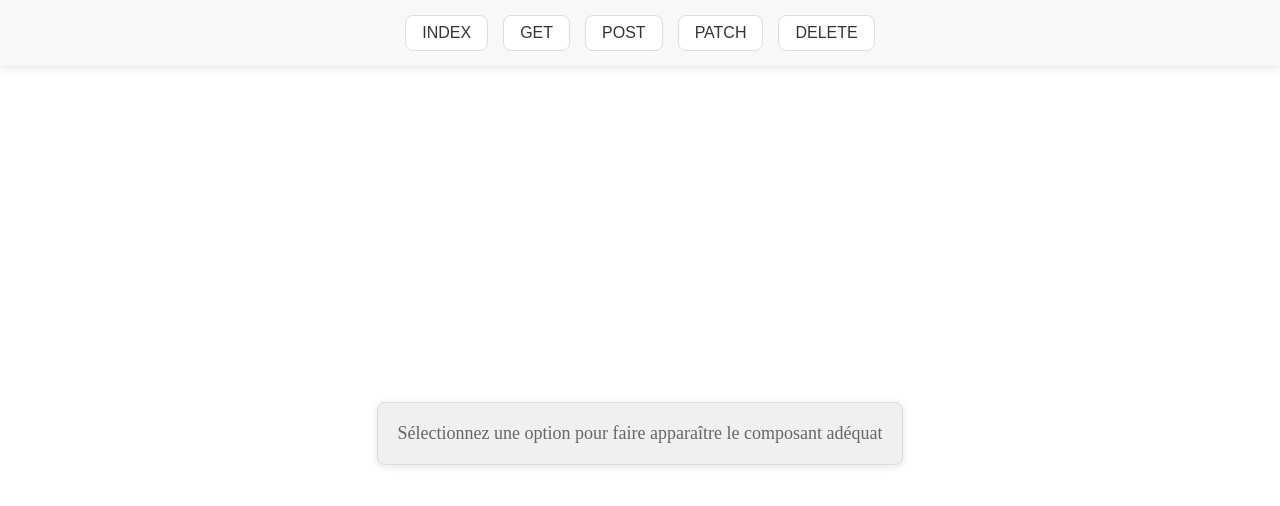
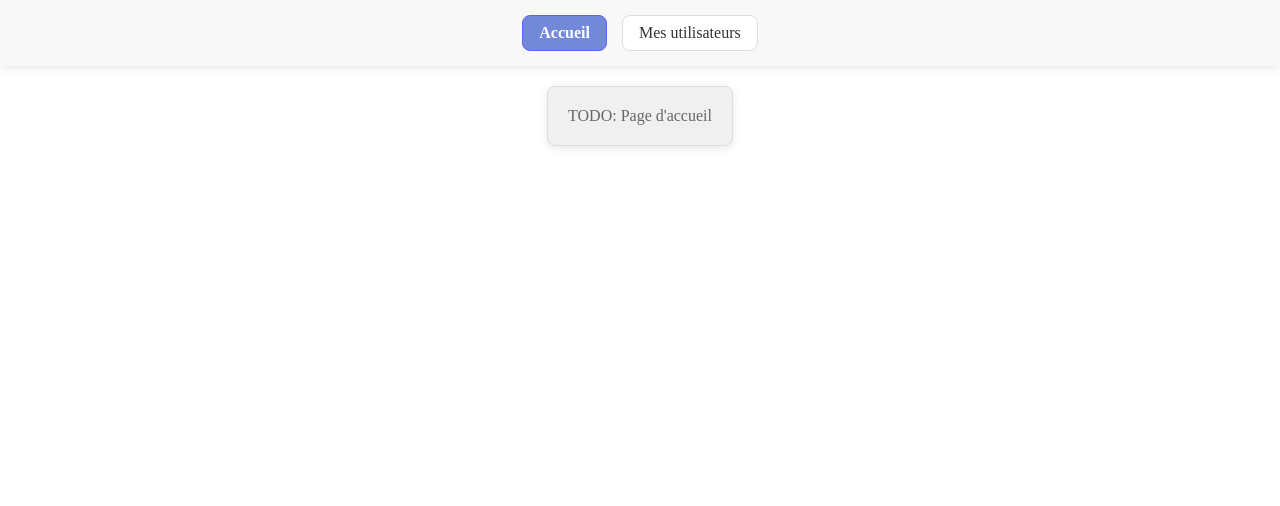
Before and after one commit to Rijenth/gRPC, a Vue app in the folder web/: page / in a window 1280 px wide. Shown: the top 506 px of the page. Built offline with nearby package versions, Linux system fonts and the light colour scheme.

Commit message:
refacto frontend add vue router (#4)
* refactor: App.Vue to contains less elements

* add: vue-router package

* refactor: remove previous navbar implementation and use router-link

```diff
--- a/web/package.json
+++ b/web/package.json
@@ -15,7 +15,8 @@
     "@protobuf-ts/grpcweb-transport": "^2.9.4",
     "@protobuf-ts/runtime": "^2.9.4",
     "@protobuf-ts/runtime-rpc": "^2.9.4",
-    "vue": "^3.4.37"
+    "vue": "^3.4.37",
+    "vue-router": "^4.4.5"
   },
   "devDependencies": {
     "@eslint/js": "^9.13.0",
--- a/web/src/App.vue
+++ b/web/src/App.vue
@@ -1,137 +1,10 @@
 <script setup lang="ts">
-import { ref } from "vue";
-import IndexUser from "./components/indexUser.vue";
-
-interface Option {
-  label: "INDEX" | "GET" | "POST" | "PATCH" | "DELETE";
-  value: "index" | "get" | "post" | "patch" | "delete";
-}
-
-const options: Option[] = [
-  { label: "INDEX", value: "index" },
-  { label: "GET", value: "get" },
-  { label: "POST", value: "post" },
-  { label: "PATCH", value: "patch" },
-  { label: "DELETE", value: "delete" },
-];
-
-const selectedOption = ref<string>("");
-
-const getComponent = (option: string) => {
-  switch (option) {
-    case "index":
-    case "get":
-    case "post":
-    case "patch":
-    case "delete":
-      return IndexUser;
-    default:
-      return null;
-  }
-};
+import { RouterView } from "vue-router";
+import MainLayout from "./layouts/MainLayout.vue";
 </script>
 
 <template>
-  <div class="container">
-    <nav class="menu">
-      <button
-        v-for="option in options"
-        :key="option.value"
-        @click="selectedOption = option.value"
-        :class="{ active: selectedOption === option.value }"
-      >
-        {{ option.label }}
-      </button>
-    </nav>
-
-    <div class="main-body">
-      <p v-if="!selectedOption" class="info-message">
-        Sélectionnez une option pour faire apparaître le composant adéquat
-      </p>
-
-      <component :is="getComponent(selectedOption)" v-else />
-    </div>
-  </div>
+  <MainLayout>
+    <RouterView />
+  </MainLayout>
 </template>
-
-<style scoped>
-.container {
-  display: flex;
-  flex-direction: column;
-  height: 100vh;
-}
-
-.menu {
-  display: flex;
-  justify-content: center;
-  padding: 15px;
-  background-color: #f8f8f8;
-  box-shadow: 0px 2px 8px rgba(0, 0, 0, 0.1);
-  color: #333;
-  gap: 15px;
-}
-
-button {
-  background-color: #fff;
-  border: 1px solid #ddd;
-  border-radius: 8px;
-  font-size: 16px;
-  color: #333;
-  cursor: pointer;
-  padding: 8px 16px;
-  transition: all 0.3s ease;
-}
-
-button:hover {
-  background-color: #f0f0f0;
-  border-color: #ccc;
-}
-
-button.active {
-  background-color: #7289da;
-  color: #fff;
-  border-color: #5865f2;
-  font-weight: bold;
-}
-
-.main-body {
-  display: flex;
-  justify-content: center;
-  align-items: center;
-  flex-grow: 1;
-  padding: 20px;
-}
-
-.main-body p {
-  margin: 0;
-  font-size: 18px;
-  text-align: center;
-}
-
-.info-message {
-  background-color: #f0f0f0;
-  border: 1px solid #ddd;
-  border-radius: 8px;
-  padding: 20px;
-  color: #666;
-  font-size: 16px;
-  text-align: center;
-  max-width: 80%;
-  margin: 0 auto;
-  box-shadow: 0px 2px 8px rgba(0, 0, 0, 0.1);
-}
-
-@media (max-width: 600px) {
-  .menu {
-    flex-direction: row;
-    flex-wrap: wrap;
-    align-items: center;
-  }
-
-  button {
-    flex: 1 1 45%;
-    margin: 5px;
-    text-align: center;
-  }
-}
-</style>
--- /dev/null
+++ b/web/src/components/MainNavbar.vue
@@ -0,0 +1,67 @@
+<script setup lang="ts"></script>
+
+<template>
+  <nav class="menu">
+    <router-link to="/" class="button" :class="{ active: $route.path === '/' }">
+      Accueil
+    </router-link>
+
+    <router-link
+      to="/users-list"
+      class="button"
+      :class="{ active: $route.path === '/users-list' }"
+    >
+      Mes utilisateurs
+    </router-link>
+  </nav>
+</template>
+
+<style scoped>
+.menu {
+  display: flex;
+  justify-content: center;
+  padding: 15px;
+  background-color: #f8f8f8;
+  box-shadow: 0px 2px 8px rgba(0, 0, 0, 0.1);
+  color: #333;
+  gap: 15px;
+}
+
+.button {
+  background-color: #fff;
+  border: 1px solid #ddd;
+  border-radius: 8px;
+  font-size: 16px;
+  color: #333;
+  cursor: pointer;
+  padding: 8px 16px;
+  transition: all 0.3s ease;
+  text-decoration: none;
+}
+
+.button:hover {
+  background-color: #f0f0f0;
+  border-color: #ccc;
+}
+
+.button.active {
+  background-color: #7289da;
+  color: #fff;
+  border-color: #5865f2;
+  font-weight: bold;
+}
+
+@media (max-width: 600px) {
+  .menu {
+    flex-direction: row;
+    flex-wrap: wrap;
+    align-items: center;
+  }
+
+  .button {
+    flex: 1 1 45%;
+    margin: 5px;
+    text-align: center;
+  }
+}
+</style>
--- a/web/src/components/common/responsive_table.vue
+++ b/web/src/components/ResponsiveTable.vue
@@ -1,6 +1,7 @@
 <script setup lang="ts">
+import { ResponsiveTableType } from "../types/responsive_table.type";
+
 // crédits to Nathan Shumate: https://codepen.io/nzshumate/pen/YRZPqW
-import { ResponsiveTableType } from "../../types/responsive_table.type";
 
 const props = defineProps<{
   table: ResponsiveTableType;
--- /dev/null
+++ b/web/src/layouts/MainLayout.vue
@@ -0,0 +1,33 @@
+<script setup lang="ts">
+import MainNavbar from "../components/MainNavbar.vue";
+</script>
+
+<template>
+  <div class="container">
+    <MainNavbar />
+
+    <div class="main-body">
+      <slot />
+    </div>
+  </div>
+</template>
+
+<style scoped>
+.container {
+  height: 100vh;
+}
+
+.main-body {
+  display: flex;
+  justify-content: center;
+  align-items: center;
+  flex-grow: 1;
+  padding: 20px;
+}
+
+.main-body p {
+  margin: 0;
+  font-size: 18px;
+  text-align: center;
+}
+</style>
--- a/web/src/main.ts
+++ b/web/src/main.ts
@@ -1,5 +1,6 @@
 import { createApp } from "vue";
 import "./style.css";
 import App from "./App.vue";
+import router from "./router/router";
 
-createApp(App).mount("#app");
+createApp(App).use(router).mount("#app");
--- /dev/null
+++ b/web/src/pages/HomePage.vue
@@ -0,0 +1,18 @@
+<template>
+  <p class="info-message">TODO: Page d'accueil</p>
+</template>
+
+<style scoped>
+.info-message {
+  background-color: #f0f0f0;
+  border: 1px solid #ddd;
+  border-radius: 8px;
+  padding: 20px;
+  color: #666;
+  font-size: 16px;
+  text-align: center;
+  max-width: 80%;
+  margin: 0 auto;
+  box-shadow: 0px 2px 8px rgba(0, 0, 0, 0.1);
+}
+</style>
--- /dev/null
+++ b/web/src/pages/NotFound.vue
@@ -0,0 +1,3 @@
+<template>
+  <p>TODO: Page not found</p>
+</template>
--- a/web/src/components/indexUser.vue
+++ b/web/src/pages/UsersList.vue
@@ -3,9 +3,9 @@ import { onMounted, ref } from "vue";
 import { User } from "../generated/user";
 import { UserServiceClient } from "../generated/user.client";
 import { GrpcWebFetchTransport } from "@protobuf-ts/grpcweb-transport";
-import ErrorMessage from "./error_message.vue";
-import ResponsiveTable from "./common/responsive_table.vue";
 import { ResponsiveTableType } from "../types/responsive_table.type";
+import ErrorMessage from "../components/ErrorMessage.vue";
+import ResponsiveTable from "../components/ResponsiveTable.vue";
 
 const data = ref<ResponsiveTableType>({
   bold: true,
--- /dev/null
+++ b/web/src/router/router.ts
@@ -0,0 +1,26 @@
+import { createRouter, createWebHistory } from "vue-router";
+
+const routes = [
+  {
+    path: "/",
+    name: "Homepage",
+    component: () => import("../pages/HomePage.vue"),
+  },
+  {
+    path: "/users-list",
+    name: "UsersList",
+    component: () => import("../pages/UsersList.vue"),
+  },
+  {
+    path: "/:pathMatch(.*)*",
+    name: "NotFound",
+    component: () => import("../pages/NotFound.vue"),
+  },
+];
+
+const router = createRouter({
+  history: createWebHistory(),
+  routes,
+});
+
+export default router;
```
Also changed, not shown: web/src/components/ErrorMessage.vue (renamed from web/src/components/error_message.vue), 1 other file (tests, documents, lock files or other folders).
